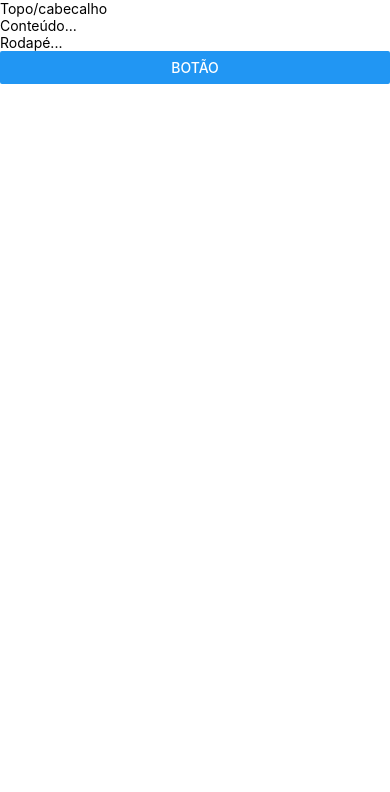
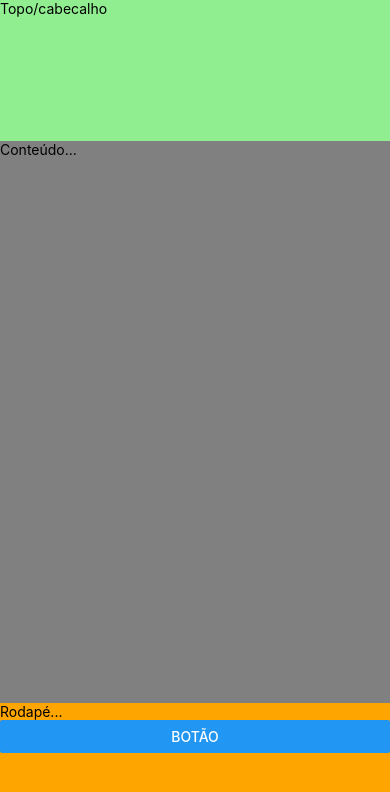
Before and after one commit to kaue-S/ola-react-native, a React Native app: screen / in a window 390 px wide. Shown: the top 792 px of the page. Built offline with nearby package versions, Linux system fonts and the light colour scheme.

Commit message:
Update App.js

```diff
--- a/App.js
+++ b/App.js
@@ -3,9 +3,11 @@
   Button,
   SafeAreaView,
   StatusBar,
+  StyleSheet,
   Text,
   View,
 } from "react-native";
+
 const vai = () => {
   Alert.alert("Titulo da janela", "Fala parça!");
 };
@@ -14,14 +16,14 @@
   return (
     <>
       <StatusBar barStyle="light-content" />
-      <SafeAreaView>
-        <View>
-          <Text>Topo/cabecalho</Text>
+      <SafeAreaView style={estilos.container}>
+        <View style={estilos.cabecalho}>
+          <Text style={estilos.texto}>Topo/cabecalho</Text>
         </View>
-        <View>
+        <View style={estilos.conteudo}>
           <Text>Conteúdo...</Text>
         </View>
-        <View>
+        <View style={estilos.rodape}>
           <Text>Rodapé...</Text>
           <Button title="Botão" onPress={vai} />
         </View>
@@ -29,3 +31,27 @@
     </>
   );
 }
+
+const estilos = StyleSheet.create({
+  container: {
+    backgroundColor: "lightblue",
+    flex: 1,
+    // justifyContent: "center",
+    // flexDirection: "row",
+  },
+
+  cabecalho: {
+    backgroundColor: "lightgreen",
+    flex: 1,
+  },
+
+  conteudo: {
+    backgroundColor: "gray",
+    flex: 4,
+  },
+
+  rodape: {
+    backgroundColor: "orange",
+    flex: 1,
+  },
+});
```
